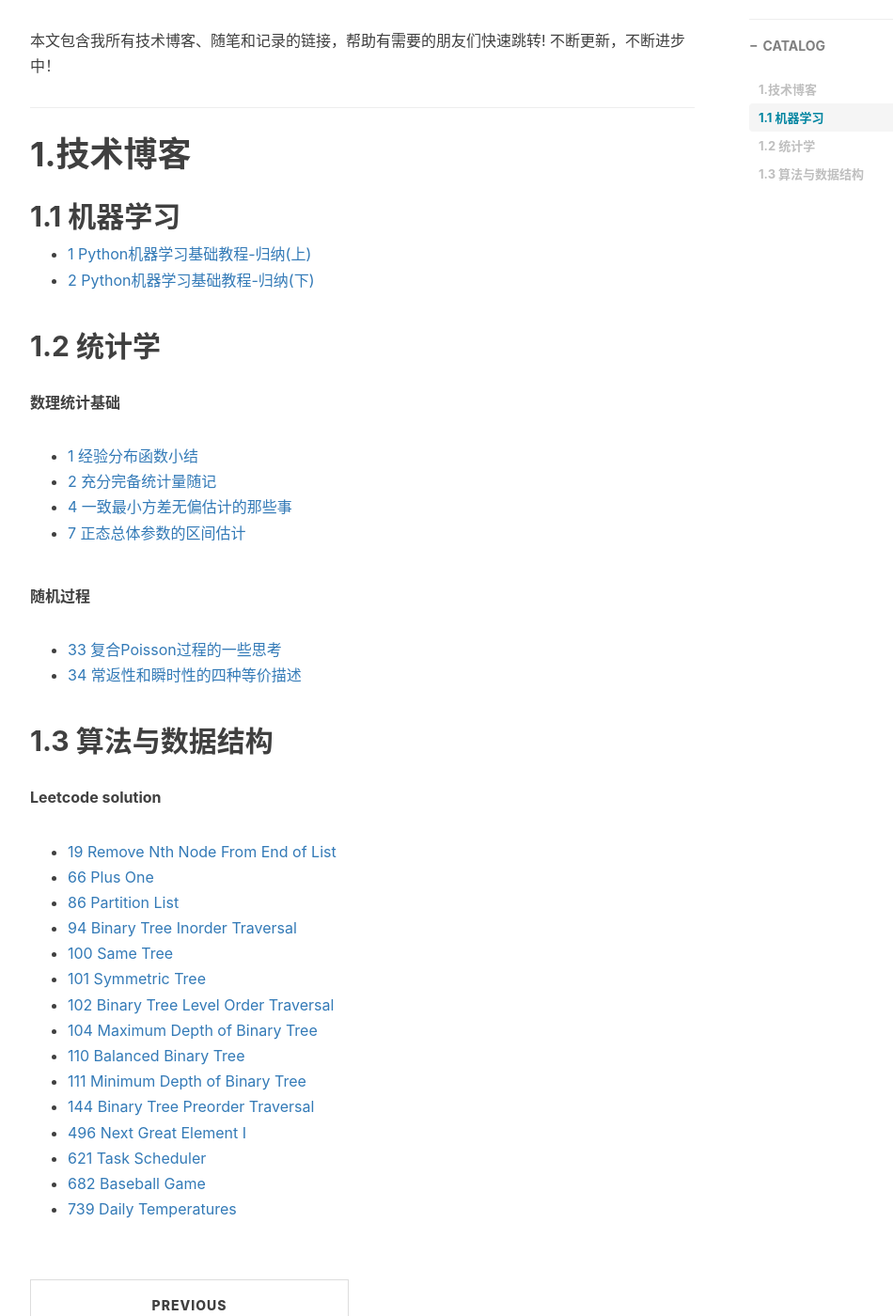
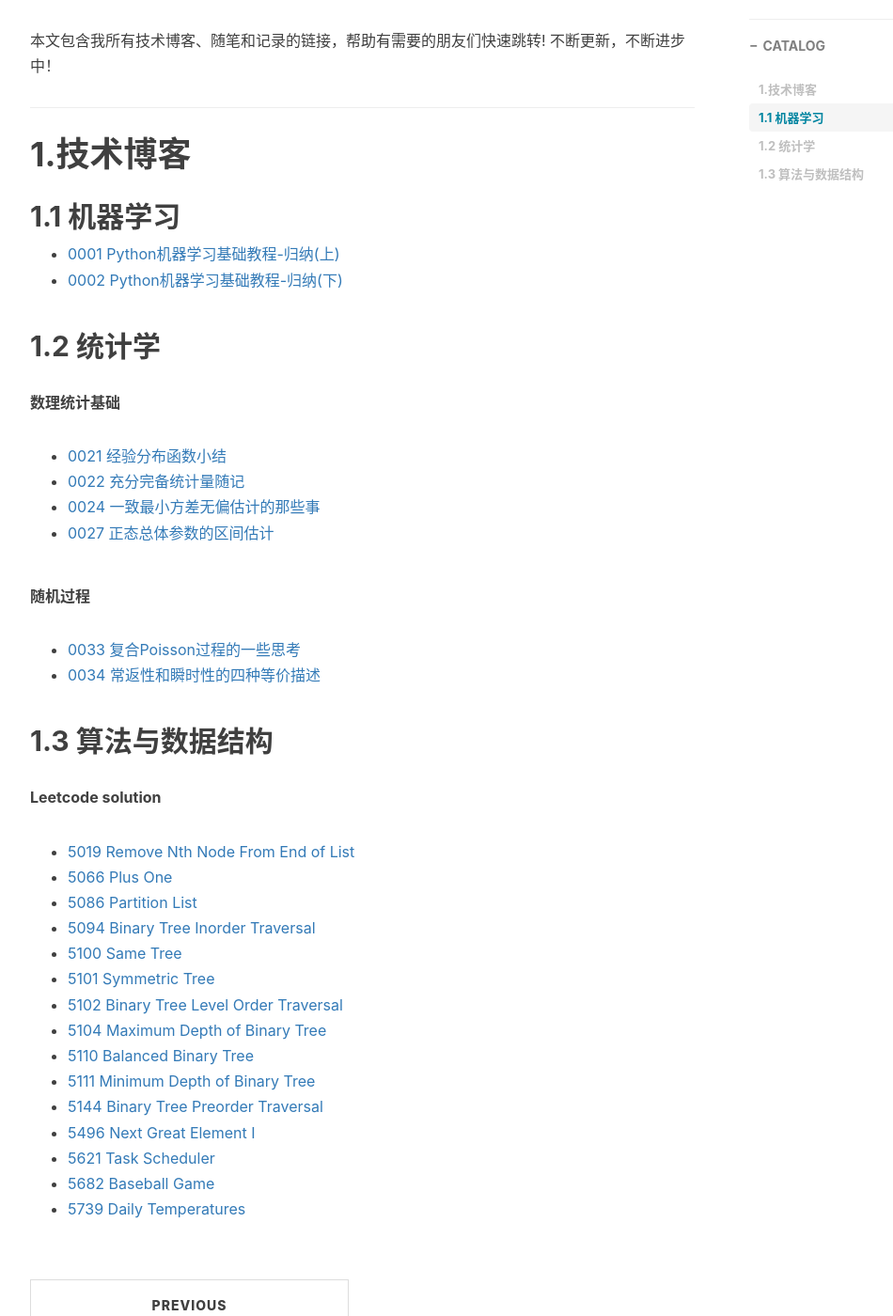
Before and after one commit to ZaccWu/ZaccWu.github.io, a Jekyll site: the page built from _posts/2099-01-01-[置顶]：我的文章链接.md, in a window 1280 px wide and 1400 px high, scrolled down 509 px. Shown: the whole window at 94% size, without its empty margins (233-1183 px from the left). Built offline with Jekyll 4.4.1, drawn with Linux system fonts in a browser that asks for light colours; nearby versions of some CDN libraries; comment, search, counter and statistics services are not loaded.

Commit message:
Update 2099-01-01-[置顶]：我的文章链接.md

```diff
--- a/_posts/2099-01-01-[置顶]：我的文章链接.md
+++ b/_posts/2099-01-01-[置顶]：我的文章链接.md
@@ -17,34 +17,34 @@ tags:                               #标签
 
 # 1.技术博客
 ## 1.1 机器学习
-* [1 Python机器学习基础教程-归纳(上)](https://tinky2013.github.io/2019/04/08/Python%E6%9C%BA%E5%99%A8%E5%AD%A6%E4%B9%A0%E5%9F%BA%E7%A1%80%E6%95%99%E7%A8%8B-%E5%BD%92%E7%BA%B3(%E4%B8%8A)/)
-* [2 Python机器学习基础教程-归纳(下)](https://tinky2013.github.io/2019/04/09/Python%E6%9C%BA%E5%99%A8%E5%AD%A6%E4%B9%A0%E5%9F%BA%E7%A1%80%E6%95%99%E7%A8%8B-%E5%BD%92%E7%BA%B3(%E4%B8%8B)/)
+* [0001 Python机器学习基础教程-归纳(上)](https://tinky2013.github.io/2019/04/08/Python%E6%9C%BA%E5%99%A8%E5%AD%A6%E4%B9%A0%E5%9F%BA%E7%A1%80%E6%95%99%E7%A8%8B-%E5%BD%92%E7%BA%B3(%E4%B8%8A)/)
+* [0002 Python机器学习基础教程-归纳(下)](https://tinky2013.github.io/2019/04/09/Python%E6%9C%BA%E5%99%A8%E5%AD%A6%E4%B9%A0%E5%9F%BA%E7%A1%80%E6%95%99%E7%A8%8B-%E5%BD%92%E7%BA%B3(%E4%B8%8B)/)
 
 ## 1.2 统计学
 **数理统计基础**
-* [1 经验分布函数小结](https://tinky2013.github.io/2019/06/08/%E7%BB%8F%E9%AA%8C%E5%88%86%E5%B8%83%E5%87%BD%E6%95%B0%E5%B0%8F%E7%BB%93/)
-* [2 充分完备统计量随记](https://tinky2013.github.io/2019/05/26/%E5%85%85%E5%88%86%E5%AE%8C%E5%A4%87%E7%BB%9F%E8%AE%A1%E9%87%8F%E9%9A%8F%E8%AE%B0/)
-* [4 一致最小方差无偏估计的那些事](https://tinky2013.github.io/2019/05/05/%E4%B8%80%E8%87%B4%E6%9C%80%E5%B0%8F%E6%96%B9%E5%B7%AE%E6%97%A0%E5%81%8F%E4%BC%B0%E8%AE%A1%E7%9A%84%E9%82%A3%E4%BA%9B%E4%BA%8B/)
-* [7 正态总体参数的区间估计](https://tinky2013.github.io/2019/05/11/%E6%AD%A3%E6%80%81%E6%80%BB%E4%BD%93%E5%8F%82%E6%95%B0%E7%BD%AE%E4%BF%A1%E5%8C%BA%E9%97%B4/)
+* [0021 经验分布函数小结](https://tinky2013.github.io/2019/06/08/%E7%BB%8F%E9%AA%8C%E5%88%86%E5%B8%83%E5%87%BD%E6%95%B0%E5%B0%8F%E7%BB%93/)
+* [0022 充分完备统计量随记](https://tinky2013.github.io/2019/05/26/%E5%85%85%E5%88%86%E5%AE%8C%E5%A4%87%E7%BB%9F%E8%AE%A1%E9%87%8F%E9%9A%8F%E8%AE%B0/)
+* [0024 一致最小方差无偏估计的那些事](https://tinky2013.github.io/2019/05/05/%E4%B8%80%E8%87%B4%E6%9C%80%E5%B0%8F%E6%96%B9%E5%B7%AE%E6%97%A0%E5%81%8F%E4%BC%B0%E8%AE%A1%E7%9A%84%E9%82%A3%E4%BA%9B%E4%BA%8B/)
+* [0027 正态总体参数的区间估计](https://tinky2013.github.io/2019/05/11/%E6%AD%A3%E6%80%81%E6%80%BB%E4%BD%93%E5%8F%82%E6%95%B0%E7%BD%AE%E4%BF%A1%E5%8C%BA%E9%97%B4/)
 
 **随机过程**
-* [33 复合Poisson过程的一些思考](https://tinky2013.github.io/2019/05/03/%E5%A4%8D%E5%90%88Poisson%E8%BF%87%E7%A8%8B%E7%9A%84%E4%B8%80%E4%BA%9B%E6%80%9D%E8%80%83/)
-* [34 常返性和瞬时性的四种等价描述](https://tinky2013.github.io/2019/05/06/%E5%B8%B8%E8%BF%94%E6%80%A7%E5%92%8C%E7%9E%AC%E6%97%B6%E6%80%A7%E7%9A%84%E5%9B%9B%E7%A7%8D%E7%AD%89%E4%BB%B7%E6%8F%8F%E8%BF%B0/)
+* [0033 复合Poisson过程的一些思考](https://tinky2013.github.io/2019/05/03/%E5%A4%8D%E5%90%88Poisson%E8%BF%87%E7%A8%8B%E7%9A%84%E4%B8%80%E4%BA%9B%E6%80%9D%E8%80%83/)
+* [0034 常返性和瞬时性的四种等价描述](https://tinky2013.github.io/2019/05/06/%E5%B8%B8%E8%BF%94%E6%80%A7%E5%92%8C%E7%9E%AC%E6%97%B6%E6%80%A7%E7%9A%84%E5%9B%9B%E7%A7%8D%E7%AD%89%E4%BB%B7%E6%8F%8F%E8%BF%B0/)
 
 ## 1.3 算法与数据结构
 **Leetcode solution**
-* [19 Remove Nth Node From End of List](https://tinky2013.github.io/2018/01/09/Leetcode-19-Remove-Nth-Node-From-End-of-List/)
-* [66 Plus One](https://tinky2013.github.io/2018/01/20/Leetcode-66-Plus-One/)
-* [86 Partition List](https://tinky2013.github.io/2018/01/26/Leetcode-86-Partition-List/)
-* [94 Binary Tree Inorder Traversal](https://tinky2013.github.io/2018/01/29/Leetcode-94-Binary-Tree-Inorder-Traversal/)
-* [100 Same Tree](https://tinky2013.github.io/2018/01/31/Leetcode-100-Same-Tree/)
-* [101 Symmetric Tree](https://tinky2013.github.io/2018/02/01/Leetcode-101-Symmetric-Tree/)
-* [102 Binary Tree Level Order Traversal](https://tinky2013.github.io/2019/05/10/Leetcode-102-Binary-Tree-Level-Order-Traversal/)
-* [104 Maximum Depth of Binary Tree](https://tinky2013.github.io/2018/02/01/Leetcode-104-Maximum-Depth-of-Binary-Tree/)
-* [110 Balanced Binary Tree](https://tinky2013.github.io/2018/02/04/Leetcode-110-Balanced-Binary-Tree/)
-* [111 Minimum Depth of Binary Tree](https://tinky2013.github.io/2018/02/04/Leetcode-111-Minimum-Depth-of-Binary-Tree/)
-* [144 Binary Tree Preorder Traversal](https://tinky2013.github.io/2018/02/14/Leetcode-144-Binary-Tree-Preorder-Traversal/)
-* [496 Next Great Element I](https://tinky2013.github.io/2018/05/30/Leetcode-496-Next-Great-Element-I/)
-* [621 Task Scheduler](https://tinky2013.github.io/2018/07/07/Leetcode-621-Task-Scheduler/)
-* [682 Baseball Game](https://tinky2013.github.io/2018/07/25/Leetcode-682-Baseball-Game/)
-* [739 Daily Temperatures](https://tinky2013.github.io/2018/08/12/Leetcode-739-Daily-Temperatures/)
+* [5019 Remove Nth Node From End of List](https://tinky2013.github.io/2018/01/09/Leetcode-19-Remove-Nth-Node-From-End-of-List/)
+* [5066 Plus One](https://tinky2013.github.io/2018/01/20/Leetcode-66-Plus-One/)
+* [5086 Partition List](https://tinky2013.github.io/2018/01/26/Leetcode-86-Partition-List/)
+* [5094 Binary Tree Inorder Traversal](https://tinky2013.github.io/2018/01/29/Leetcode-94-Binary-Tree-Inorder-Traversal/)
+* [5100 Same Tree](https://tinky2013.github.io/2018/01/31/Leetcode-100-Same-Tree/)
+* [5101 Symmetric Tree](https://tinky2013.github.io/2018/02/01/Leetcode-101-Symmetric-Tree/)
+* [5102 Binary Tree Level Order Traversal](https://tinky2013.github.io/2019/05/10/Leetcode-102-Binary-Tree-Level-Order-Traversal/)
+* [5104 Maximum Depth of Binary Tree](https://tinky2013.github.io/2018/02/01/Leetcode-104-Maximum-Depth-of-Binary-Tree/)
+* [5110 Balanced Binary Tree](https://tinky2013.github.io/2018/02/04/Leetcode-110-Balanced-Binary-Tree/)
+* [5111 Minimum Depth of Binary Tree](https://tinky2013.github.io/2018/02/04/Leetcode-111-Minimum-Depth-of-Binary-Tree/)
+* [5144 Binary Tree Preorder Traversal](https://tinky2013.github.io/2018/02/14/Leetcode-144-Binary-Tree-Preorder-Traversal/)
+* [5496 Next Great Element I](https://tinky2013.github.io/2018/05/30/Leetcode-496-Next-Great-Element-I/)
+* [5621 Task Scheduler](https://tinky2013.github.io/2018/07/07/Leetcode-621-Task-Scheduler/)
+* [5682 Baseball Game](https://tinky2013.github.io/2018/07/25/Leetcode-682-Baseball-Game/)
+* [5739 Daily Temperatures](https://tinky2013.github.io/2018/08/12/Leetcode-739-Daily-Temperatures/)
```
